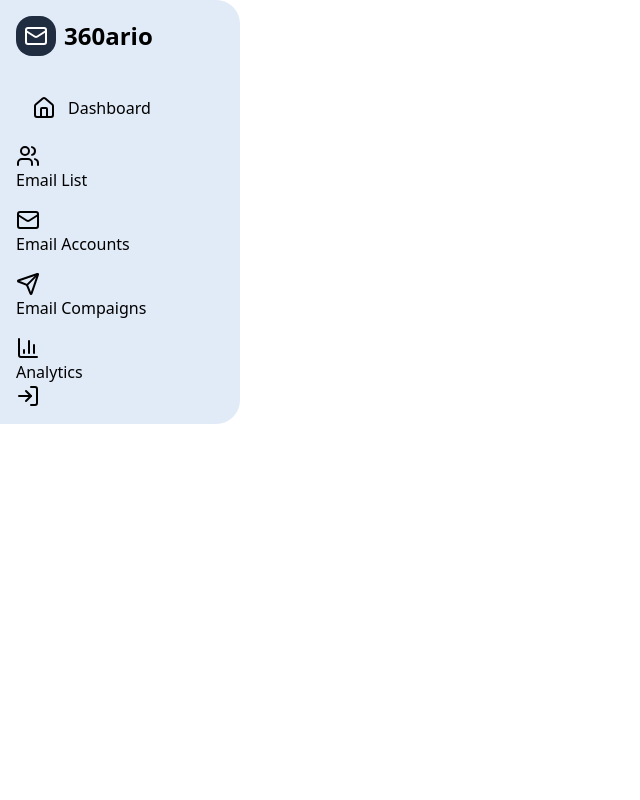
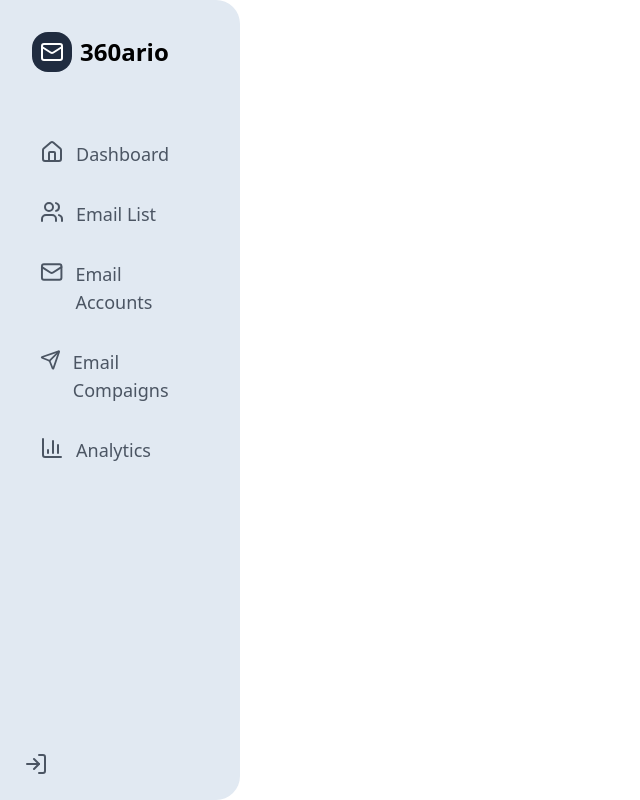
Before and after one commit to techieshruti/Globopersona-project-Frontend-UI-Redesign, a React (Vite) app: page / in a window 1280 px wide. Shown: the whole page, without its empty margins (0-640 px from the left). Built offline with nearby package versions, Linux system fonts and the light colour scheme.

Commit message:
fixed sicebar logo

```diff
--- a/src/components/Layout/Sidebar.jsx
+++ b/src/components/Layout/Sidebar.jsx
@@ -3,34 +3,39 @@ import { House, Users, Mail, Send, ChartColumn, LogIn } from 'lucide-react';
 
 const Sidebar = () => {
   return (
-    <div className='bg-[#e1eaf7] flex flex-col justify-between p-4 w-60 rounded-tr-3xl rounded-br-3xl'>
-      {/* logo */}
-      <div className="logo flex items-center gap-2">
+    <div className='bg-[#e1e9f2] h-screen flex flex-col justify-between p-4 w-60 rounded-tr-3xl rounded-br-3xl'>
+
+      <div className='flex flex-col gap-3'>
+         {/* logo */}
+        <div className="logo flex items-center gap-2 m-4">
         <div className='bg-[#202c40] rounded-2xl p-2 text-white'><Mail /></div>
         <h1 className='text-2xl font-bold'>360ario</h1>
       </div>
 
       {/* navbar list */}
-      <div className="nav-list flex flex-col gap-4 mt-8">
-        <a href="#dashboard" className="nav-item flex gap-3 hover:bg-red-400 px-4 py-2 rounded-2xl">
-          <House /> Dashboard
+      <div className="nav-list text-lg flex flex-col gap-4 mt-8">
+        <a href="#dashboard" className="nav-item flex gap-3 focus:bg-[#ceddf1] text-gray-600 focus:font-semibold px-6 py-2 rounded-2xl">
+          <House className='focus:text-blue-600'/> Dashboard
         </a>
-        <a href="#profile" className="nav-item">
+        <a href="#profile" className="nav-item flex gap-3 focus:bg-[#ceddf1] text-gray-600 focus:font-semibold px-6 py-2 rounded-2xl">
           <Users /> Email List
         </a>
-        <a href="#settings" className="nav-item">
+        <a href="#settings" className="nav-item flex gap-3 focus:bg-[#ceddf1] text-gray-600 focus:font-semibold px-6 py-2 rounded-2xl">
           <Mail/> Email Accounts
         </a>
-        <a href="#settings" className="nav-item">
+        <a href="#settings" className="nav-item flex gap-3 focus:bg-[#ceddf1] text-gray-600 focus:font-semibold px-6 py-2 rounded-2xl">
           <Send /> Email Compaigns
         </a>
-        <a href="#settings" className="nav-item">
+        <a href="#settings" className="nav-item flex gap-3 focus:bg-[#ceddf1] text-gray-600 focus:font-semibold px-6 py-2 rounded-2xl">
           <ChartColumn /> Analytics
         </a>
       </div>
+      </div>
+
+
 
       {/* login icon */}
-      <div className="login-icon">
+      <div className="login-icon flex mt-8 p-2 text-gray-600 hover:bg-[#ceddf1] cursor-pointer">
         <LogIn />
       </div>
     </div>
```
